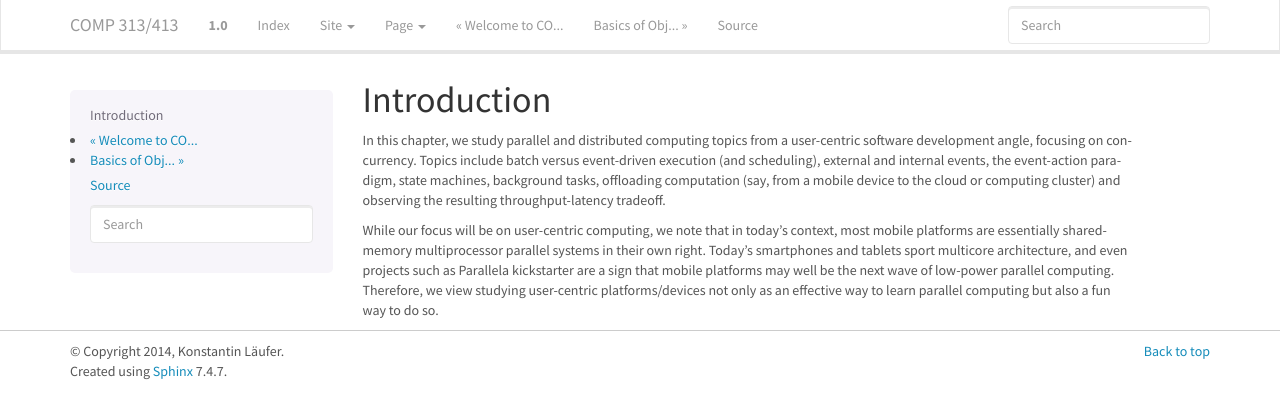
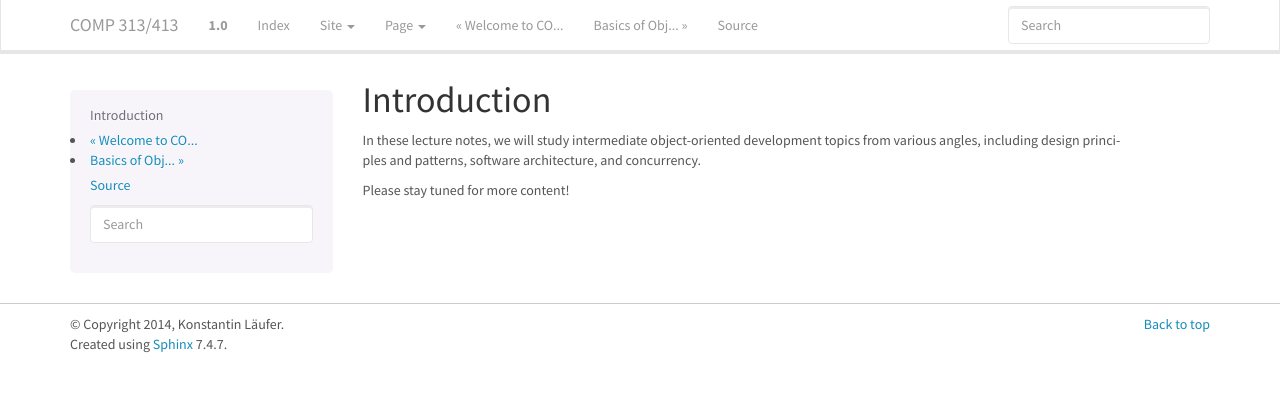
Before and after one commit to LoyolaChicagoBooks/lucoodevcourse, a Sphinx documentation site: the page built from source/intro.rst, in a window 1280 px wide. Shown: the top 419 px of the page. Built offline with Sphinx 7.4.7, drawn with Linux system fonts in a browser that asks for light colours.

```diff
--- a/source/basicoop.rst
+++ b/source/basicoop.rst
@@ -6,5 +6,3 @@
 others are specific to C#, Java, or Scala. These topics, except
 perhaps for the last two, are supposed to be covered by the
 CS 1/2 prerequisite chain for this course.
-
-Please stay tuned!
--- a/source/index.rst
+++ b/source/index.rst
@@ -20,6 +20,7 @@
    intro
    basicoop
    devprocess
+   scalaandroiddev
    summary
 
 
--- a/source/intro.rst
+++ b/source/intro.rst
@@ -1,20 +1,8 @@
 Introduction
 =================
 
-In this chapter, we study parallel and distributed computing topics
-from a user-centric software development angle, focusing on
-concurrency. Topics include batch versus event-driven execution (and
-scheduling), external and internal events, the event-action paradigm,
-state machines, background tasks, offloading computation (say, from a
-mobile device to the cloud or computing cluster) and observing the
-resulting throughput-latency tradeoff.
+In these lecture notes, we will study intermediate object-oriented
+development topics from various angles, including design principles
+and patterns, software architecture, and concurrency.
 
-While our focus will be on user-centric computing, we note that in
-today’s context, most mobile platforms are essentially shared-memory
-multiprocessor parallel systems in their own right. Today’s
-smartphones and tablets sport multicore architecture, and even
-projects such as Parallela kickstarter are a sign that mobile
-platforms may well be the next wave of low-power parallel computing.
-Therefore, we view studying user-centric platforms/devices not only as
-an effective way to learn parallel computing but also a fun way to do
-so.
+Please stay tuned for more content!
--- a/source/summary.rst
+++ b/source/summary.rst
@@ -1,8 +1,8 @@
 Summary
 =================
 
-In these, we studied intermediate object-oriented development topics
-from various angles, including design principles and patterns,
+In these notes, we studied intermediate object-oriented development
+topics from various angles, including design principles and patterns,
 software architecture, and concurrency.
 
-**TODO** Key takeaways: derive from stated learning outcomes.
+.. todo:: Key takeaways: derive from stated learning outcomes.
```
Also changed, not shown: source/scalaandroiddev.rst (added, +327 -0 lines), source/images/avdconfig.png (added), source/images/sdkinstall.png (added).
